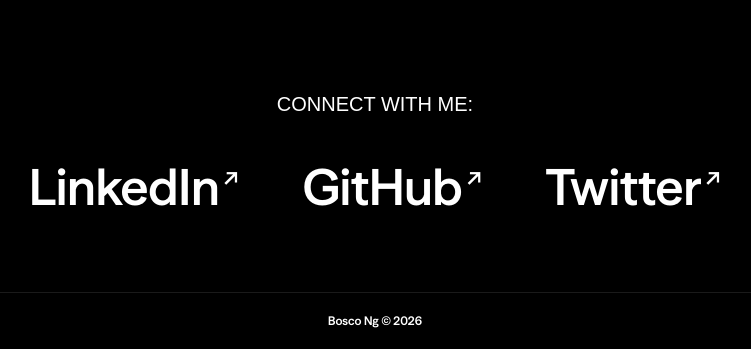
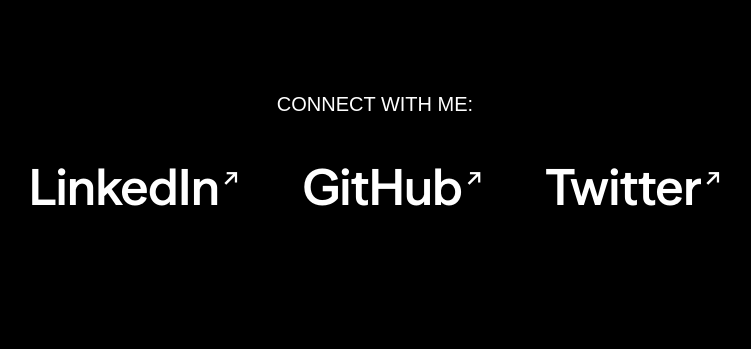
Before and after one commit to boscocng/2026Portfolio, a Next.js app: page / in a window 1280 px wide. Shown: the part 4791-5140 px from the top of the page, without its empty margins (265-1016 px from the left). Built offline with nearby package versions, Linux system fonts and the light colour scheme; a web font is replaced by a local one.

Commit message:
Remove copyright line from footer
The divider above it only separated the copyright from the social links,
so it goes too. The footer keeps the same space below the links, so the
fixed bottom navbar still clears them at the bottom of the page.

```diff
--- a/src/components/Footer.tsx
+++ b/src/components/Footer.tsx
@@ -15,7 +15,8 @@
 
 export default function Footer() {
   return (
-    <footer className="relative w-full bg-black pt-8 pb-6">
+    // The tall bottom padding keeps the social links clear of the fixed bottom navbar.
+    <footer className="relative w-full bg-black pt-8 pb-35">
       <motion.div
         className="mx-auto max-w-[1400px] px-6 md:px-6 lg:px-8 flex flex-col items-center"
         initial="hidden"
@@ -41,7 +42,7 @@
 
         {/* Social links */}
         <motion.div
-          className="flex flex-wrap items-baseline justify-center gap-x-12 md:gap-x-16 gap-y-4 mb-20"
+          className="flex flex-wrap items-baseline justify-center gap-x-12 md:gap-x-16 gap-y-4"
           variants={fadeUp}
           transition={{ duration: 0.6, ease: [0.25, 0.46, 0.45, 0.94] }}
         >
@@ -70,25 +71,6 @@
             </a>
           ))}
         </motion.div>
-
-        {/* Divider */}
-        <div className="w-full h-px bg-white/10 mb-5" />
-
-        {/* Copyright */}
-        <motion.p
-          style={{
-            fontFamily: "var(--font-season-sans)",
-            fontWeight: 600,
-            fontSize: "12px",
-            lineHeight: "15.6px",
-            letterSpacing: "0px",
-            color: "#FFFFFF",
-          }}
-          variants={fadeUp}
-          transition={{ duration: 0.6, ease: [0.25, 0.46, 0.45, 0.94] }}
-        >
-          Bosco Ng &copy; 2026
-        </motion.p>
       </motion.div>
     </footer>
   );
```
